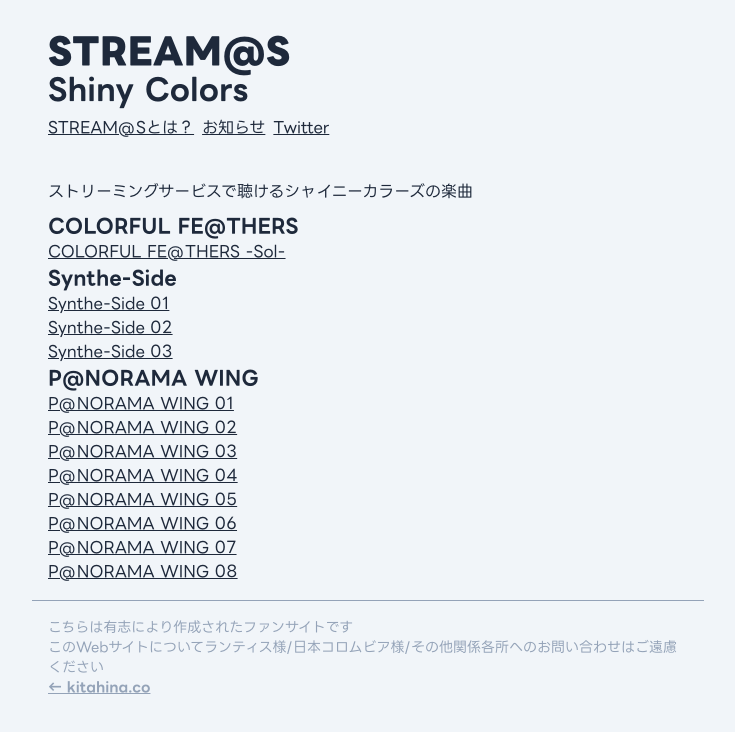
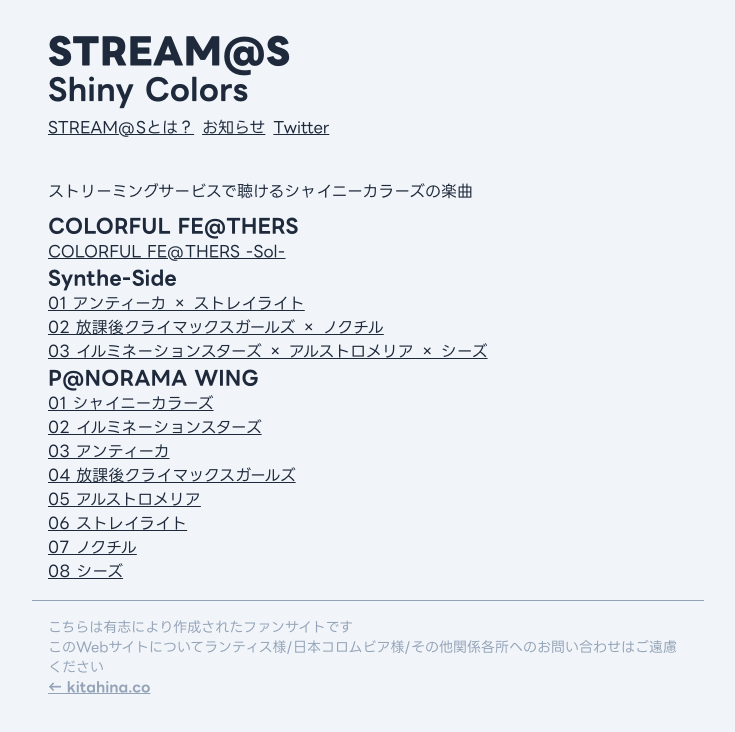
Before and after one commit to lonsagisawa/stream.kitahina.co, a Next.js app: page /shinycolors in a window 1280 px wide. Shown: the top 732 px of the page, without its empty margins (272-1007 px from the left). Built offline with nearby package versions, Linux system fonts and the light colour scheme.

Commit message:
Shiny Colors - album title

```diff
--- a/pages/shinycolors.tsx
+++ b/pages/shinycolors.tsx
@@ -33,7 +33,7 @@
             href="/album/lacm-24244"
             className="underline hover:text-sky-500 transition"
           >
-            Synthe-Side 01
+            01 アンティーカ × ストレイライト
           </Link>
         </li>
         <li>
@@ -41,7 +41,7 @@
             href="/album/lacm-24245"
             className="underline hover:text-sky-500 transition"
           >
-            Synthe-Side 02
+            02 放課後クライマックスガールズ × ノクチル
           </Link>
         </li>
         <li>
@@ -49,7 +49,7 @@
             href="/album/lacm-24246"
             className="underline hover:text-sky-500 transition"
           >
-            Synthe-Side 03
+            03 イルミネーションスターズ × アルストロメリア × シーズ
           </Link>
         </li>
       </ul>
@@ -60,7 +60,7 @@
             href="/album/lacm-24251"
             className="underline hover:text-sky-500 transition"
           >
-            P@NORAMA WING 01
+            01 シャイニーカラーズ
           </Link>
         </li>
         <li>
@@ -68,7 +68,7 @@
             href="/album/lacm-24252"
             className="underline hover:text-sky-500 transition"
           >
-            P@NORAMA WING 02
+            02 イルミネーションスターズ
           </Link>
         </li>
         <li>
@@ -76,7 +76,7 @@
             href="/album/lacm-24253"
             className="underline hover:text-sky-500 transition"
           >
-            P@NORAMA WING 03
+            03 アンティーカ
           </Link>
         </li>
         <li>
@@ -84,7 +84,7 @@
             href="/album/lacm-24254"
             className="underline hover:text-sky-500 transition"
           >
-            P@NORAMA WING 04
+            04 放課後クライマックスガールズ
           </Link>
         </li>
         <li>
@@ -92,7 +92,7 @@
             href="/album/lacm-24255"
             className="underline hover:text-sky-500 transition"
           >
-            P@NORAMA WING 05
+            05 アルストロメリア
           </Link>
         </li>
         <li>
@@ -100,7 +100,7 @@
             href="/album/lacm-24256"
             className="underline hover:text-sky-500 transition"
           >
-            P@NORAMA WING 06
+            06 ストレイライト
           </Link>
         </li>
         <li>
@@ -108,7 +108,7 @@
             href="/album/lacm-24257"
             className="underline hover:text-sky-500 transition"
           >
-            P@NORAMA WING 07
+            07 ノクチル
           </Link>
         </li>
         <li>
@@ -116,7 +116,7 @@
             href="/album/lacm-24258"
             className="underline hover:text-sky-500 transition"
           >
-            P@NORAMA WING 08
+            08 シーズ
           </Link>
         </li>
       </ul>
```
